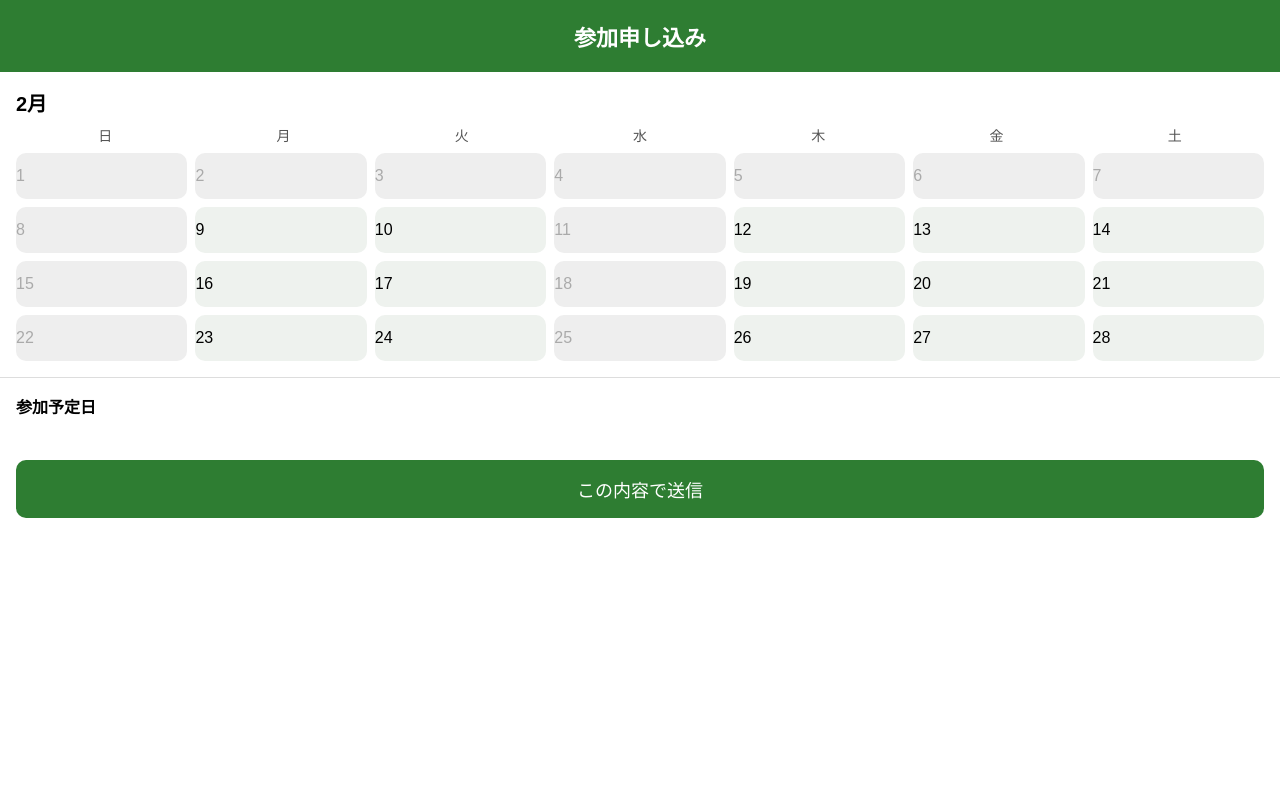
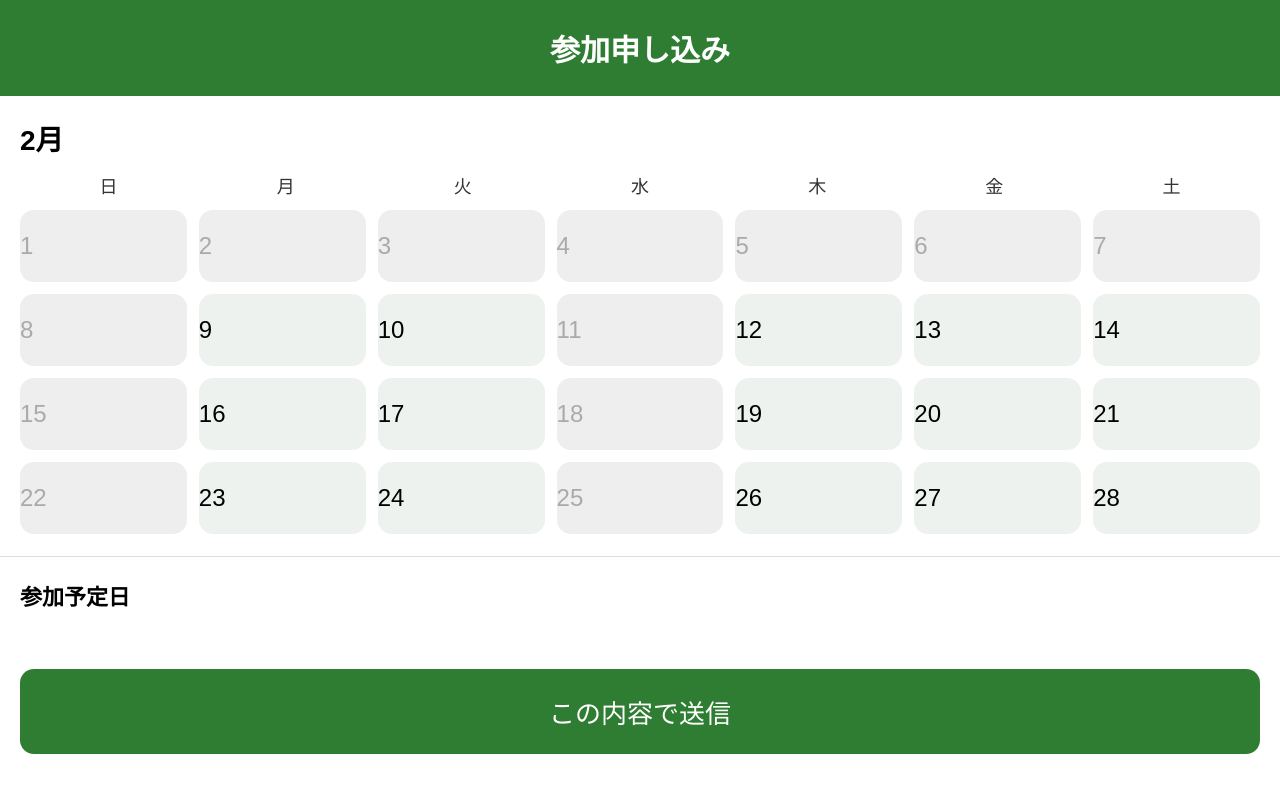
Before and after one commit to ikuuyayah/kenko-mahjong-waiwai, a Flask app: page / in a window 1280 px wide. Run offline with Flask 3, Linux system fonts and the light colour scheme.

Commit message:
スマホ画面で見やすい用に、さらにレイアウト調整

```diff
--- a/templates/index.html
+++ b/templates/index.html
@@ -21,38 +21,38 @@ body {
 header {
   background: #2e7d32;
   color: #fff;
-  padding: 20px;
+  padding: 26px;
   text-align: center;
-  font-size: 22px;
+  font-size: 30px;
   font-weight: bold;
 }
 .calendar {
-  padding: 16px;
+  padding: 22px 20px;
 }
 #monthTitle {
-  font-size: 20px;
-  margin-bottom: 8px;
+  font-size: 28px;
+  margin-bottom: 14px;
   font-weight: bold;
 }
 .week {
   display: grid;
   grid-template-columns: repeat(7, 1fr);
   text-align: center;
-  font-size: 14px;
-  color: #555;
+  font-size: 18px;
+  color: #333;
 }
 .days {
   display: grid;
   grid-template-columns: repeat(7, 1fr);
-  gap: 8px;
-  margin-top: 8px;
+  gap: 12px;
+  margin-top: 12px;
 }
 .day {
-  padding: 14px 0;
-  border-radius: 10px;
+  padding: 22px 0;
+  border-radius: 14px;
   background: #eef2ee;
   cursor: pointer;
-  font-size: 16px;
+  font-size: 24px;
 }
 .day.disabled {
   background: #eee;
@@ -64,31 +64,31 @@ header {
   color: #fff;
 }
 .selected-box {
-  padding: 16px;
+  padding: 22px 20px;
   border-top: 1px solid #ddd;
 }
 .selected-box h3 {
-  margin: 0 0 10px 0;
-  font-size: 16px;
+  margin: 0 0 14px 0;
+  font-size: 22px;
 }
 .date-tag {
   display: inline-block;
   background: #e8f5e9;
-  padding: 8px 10px;
-  border-radius: 8px;
-  margin: 4px;
-  font-size: 15px;
+  padding: 12px 14px;
+  border-radius: 12px;
+  margin: 8px;
+  font-size: 22px;
 }
 .btn {
   display: block;
-  margin: 16px;
-  padding: 16px;
+  margin: 22px 20px 32px 20px;
+  padding: 24px;
   text-align: center;
   background: #2e7d32;
   color: #fff;
-  border-radius: 10px;
+  border-radius: 14px;
   text-decoration: none;
-  font-size: 18px;
+  font-size: 26px;
 }
 </style>
 </head>
```
